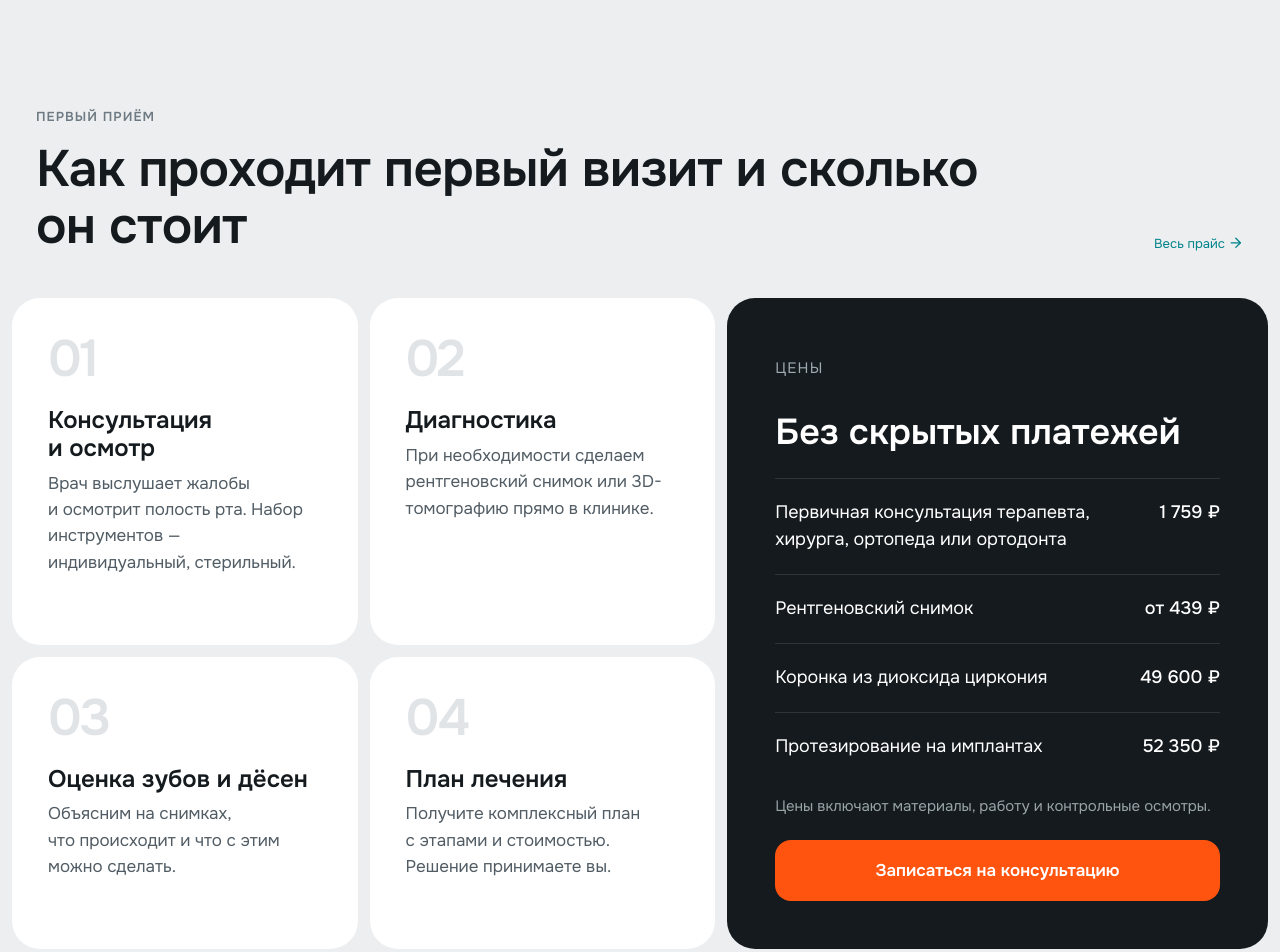
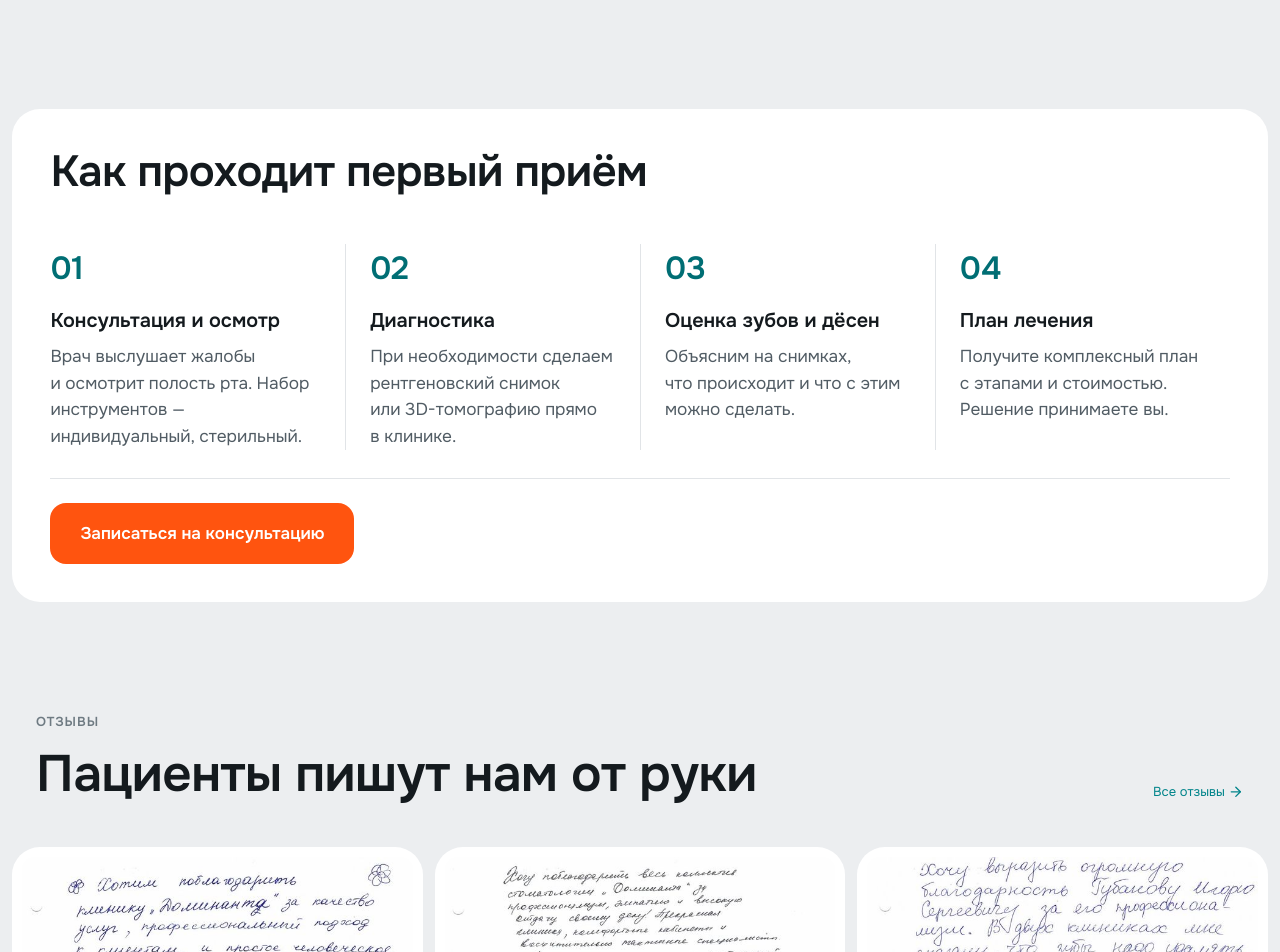
Before and after one commit to panchishen/dominanta-concepts, a plain HTML site: page concept-7-v2.html in a window 1280 px wide. Shown: the part 7002-7954 px from the top of the page. Drawn offline with Linux system fonts and the light colour scheme.

Commit message:
Place the consultation button under the first visit steps in v2

```diff
--- a/concept-7-v2.html
+++ b/concept-7-v2.html
@@ -130,16 +130,6 @@ section{padding:112px 0 0}
 .lounge h3{font-size:32px;margin:12px 0}
 .lounge p{font-size:17px;color:var(--muted);font-weight:400}
 
-.visit{grid-template-columns:1.3fr 1fr}
-.flow b{font-size:clamp(44px,4vw,76px);font-weight:600;letter-spacing:-.04em;color:var(--line);display:block;margin-bottom:22px;line-height:1}
-.flow h3{margin-bottom:8px}
-.flow p{font-size:17px;color:var(--muted);font-weight:400}
-.tariff{padding:48px!important;display:flex;flex-direction:column}
-.tariff h3{font-size:36px;margin:14px 0 24px}
-.tariff .row{display:flex;justify-content:space-between;gap:20px;padding:20px 0;border-top:1px solid #2E3538;font-size:18px;font-weight:400}
-.tariff .row b{font-family:var(--mono);white-space:nowrap;font-weight:500}
-.tariff p{font-size:15px;margin:14px 0 22px;color:#99A3A8;font-weight:400}
-.tariff .btn{margin-top:auto}
 
 .scans figure{padding:10px 10px 18px!important}
 .scans img{width:100%;aspect-ratio:400/500;object-fit:cover;object-position:top;border-radius:14px}
@@ -237,7 +227,7 @@ footer .warn{grid-column:1/-1;font-family:var(--mono);text-transform:uppercase;l
  .lounge{min-height:420px}
  nav,header .tel{display:none}
  header .btn{margin-left:auto}
- .hero,.c3,.c2,.visit,.money,.feed,footer .card,.three{grid-template-columns:1fr}
+ .hero,.c3,.c2,.money,.feed,footer .card,.three{grid-template-columns:1fr}
  .c4,.c6{grid-template-columns:1fr 1fr}
  .faqrow,form.card .pair,.agrees{grid-template-columns:1fr}
  .banklogos{flex-wrap:wrap}
@@ -360,6 +350,19 @@ dialog.modal .x:hover{background:var(--line)}
 .cycle-equipment{display:flex;flex-wrap:wrap;gap:8px 28px;border-top:1px solid var(--line);margin-top:24px;padding-top:18px;font-size:17px;color:var(--muted)}
 .cycle-equipment strong{color:var(--ink)}
 @media(max-width:980px){.cycle-layout{grid-template-columns:1fr}.cycle-photo{min-height:260px;aspect-ratio:16/9}}
+
+.visit-panel{padding:clamp(24px,3vw,56px)}
+.visit-panel h2{font-size:clamp(30px,3.4vw,58px)}
+.visit-steps{display:grid;grid-template-columns:repeat(4,minmax(0,1fr));margin-top:clamp(28px,3.8vw,66px)}
+.visit-steps article{padding:0 24px}
+.visit-steps article:first-child{padding-left:0}
+.visit-steps article+article{border-left:1px solid var(--line)}
+.visit-steps b{display:block;color:#006E74;font-size:32px;margin-bottom:16px}
+.visit-steps h3{font-size:clamp(19px,1.55vw,26px);margin-bottom:10px}
+.visit-steps p{color:var(--muted);font-size:clamp(16px,1.35vw,21px)}
+.visit-action{border-top:1px solid var(--line);margin-top:28px;padding-top:24px}
+@media(max-width:980px){.visit-steps{grid-template-columns:repeat(2,minmax(0,1fr));gap:24px}.visit-steps article{padding:0}.visit-steps article+article{border-left:0}}
+@media(max-width:520px){.visit-steps{grid-template-columns:1fr}}
 </style>
 </head>
 <body>
@@ -488,11 +491,13 @@ dialog.modal .x:hover{background:var(--line)}
   <div class="problem-grid" data-list="problems"></div>
 </section>
 
-<section id="visit">
-  <div class="head"><div><p class="mono">Первый приём</p><h2>Как проходит первый визит и сколько он стоит</h2></div><a class="more" href="#">Весь прайс <svg class="ic" aria-hidden="true"><use href="#i-arrow-right"/></svg></a></div>
-  <div class="g visit">
-    <div class="g c2 flow" data-list="steps"></div>
-    <div class="card dark tariff"><p class="mono">Цены</p><h3>Без скрытых платежей</h3><div data-list="prices"></div><p>Цены включают материалы, работу и контрольные осмотры.</p><button type="button" class="btn" data-book="Запись на консультацию">Записаться на консультацию</button></div>
+<section id="visit" aria-labelledby="visit-heading">
+  <div class="card visit-panel">
+    <h2 id="visit-heading">Как проходит первый приём</h2>
+    <div class="visit-steps" data-list="steps"></div>
+    <div class="visit-action">
+      <button type="button" class="btn" data-book="Запись на консультацию">Записаться на&nbsp;консультацию</button>
+    </div>
   </div>
 </section>
 
@@ -575,8 +580,7 @@ window.TPL = {
   problems: p => `<button type="button" data-book="${p.to}" data-book-note="${p.title}"><strong>${p.title}</strong><span>${p.to}</span><svg class="ic" aria-hidden="true"><use href="#i-arrow-right"/></svg></button>`,
   services: (s, i) => `<a class="card dark" href="#" data-service-icon-area><span class="ico" data-service-icon="${SERVICE_ICONS[i]}"></span><span class="mono">${pad(i)}</span><h3>${s.title}</h3><p>${s.text}</p></a>`,
   doctors: d => `<article class="card doc" data-role="${d.role}">${d.video ? `<div class="media"><video data-autovideo src="${d.video}" poster="${d.poster}" muted loop playsinline preload="none" aria-label="${d.name}"></video><button type="button" class="vbtn" aria-label="Остановить видео"><svg class="ic" aria-hidden="true"><use href="#i-pause"/></svg><svg class="ic" aria-hidden="true"><use href="#i-play"/></svg></button></div>` : `<img src="${d.photo}" alt="${d.name}" loading="lazy">`}<div><h3>${d.name}</h3><p>${d.role}</p><span class="mono">${d.exp ? 'Стаж ' + d.exp : 'Остеопатия'}</span></div></article>`,
-  steps: (s, i) => `<article class="card"><b>${pad(i)}</b><h3>${s.title}</h3><p>${s.text}</p></article>`,
-  prices: p => `<div class="row"><span>${p.title}</span><b>${p.price}</b></div>`,
+  steps: (s, i) => `<article><b>${pad(i)}</b><h3>${s.title}</h3><p>${s.text}</p></article>`,
   reviews: r => `<figure class="card"><img src="${r.scan}" alt="Отзыв: ${r.name}" loading="lazy"><figcaption>${r.name}<span>${r.date}</span></figcaption></figure>`,
   banks: b => `<span>${b}</span>`,
   bankLogos: b => `<span><img src="assets/img/banks/${b.file}" alt="${b.name}" style="--h:${b.height}" loading="lazy"></span>`,
```
